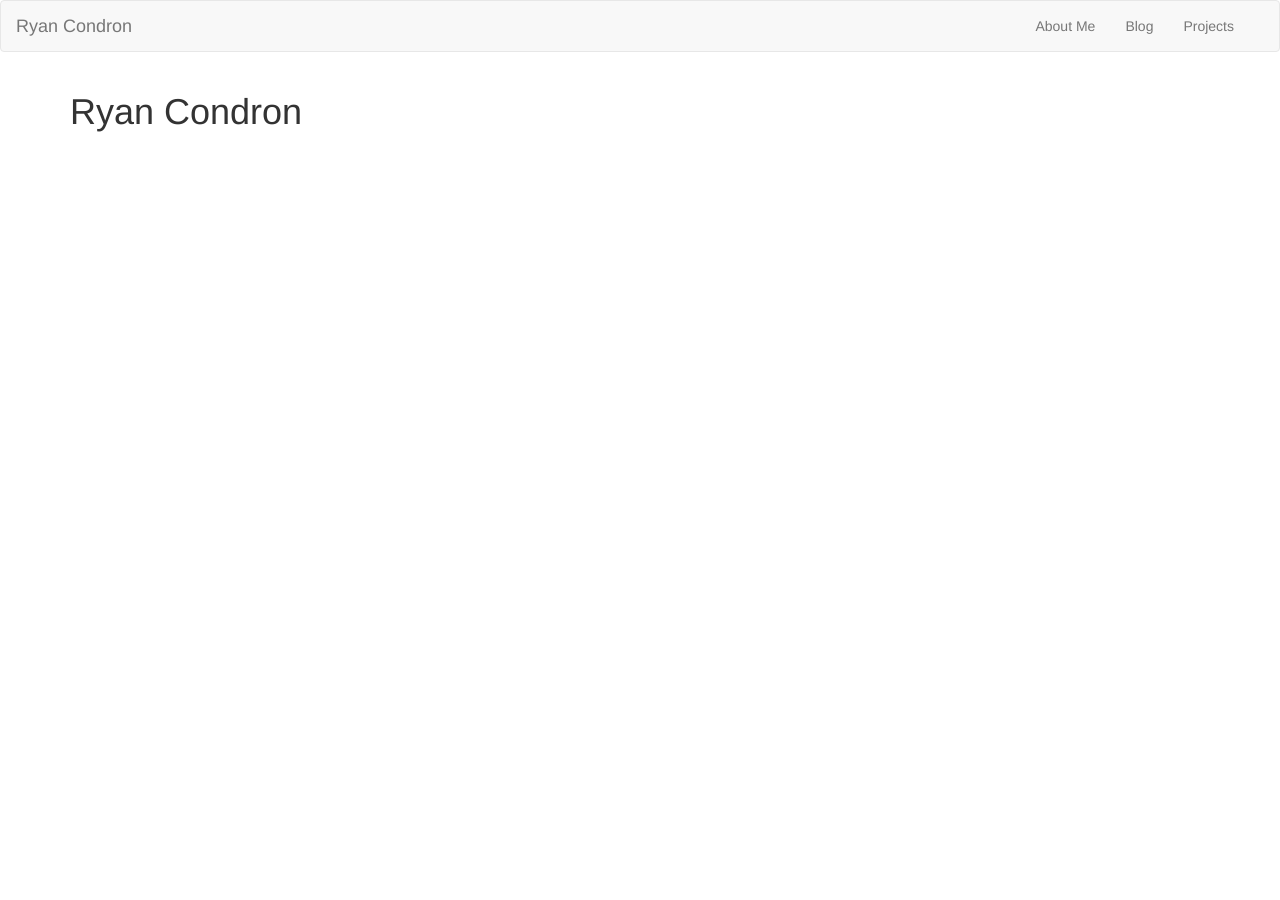
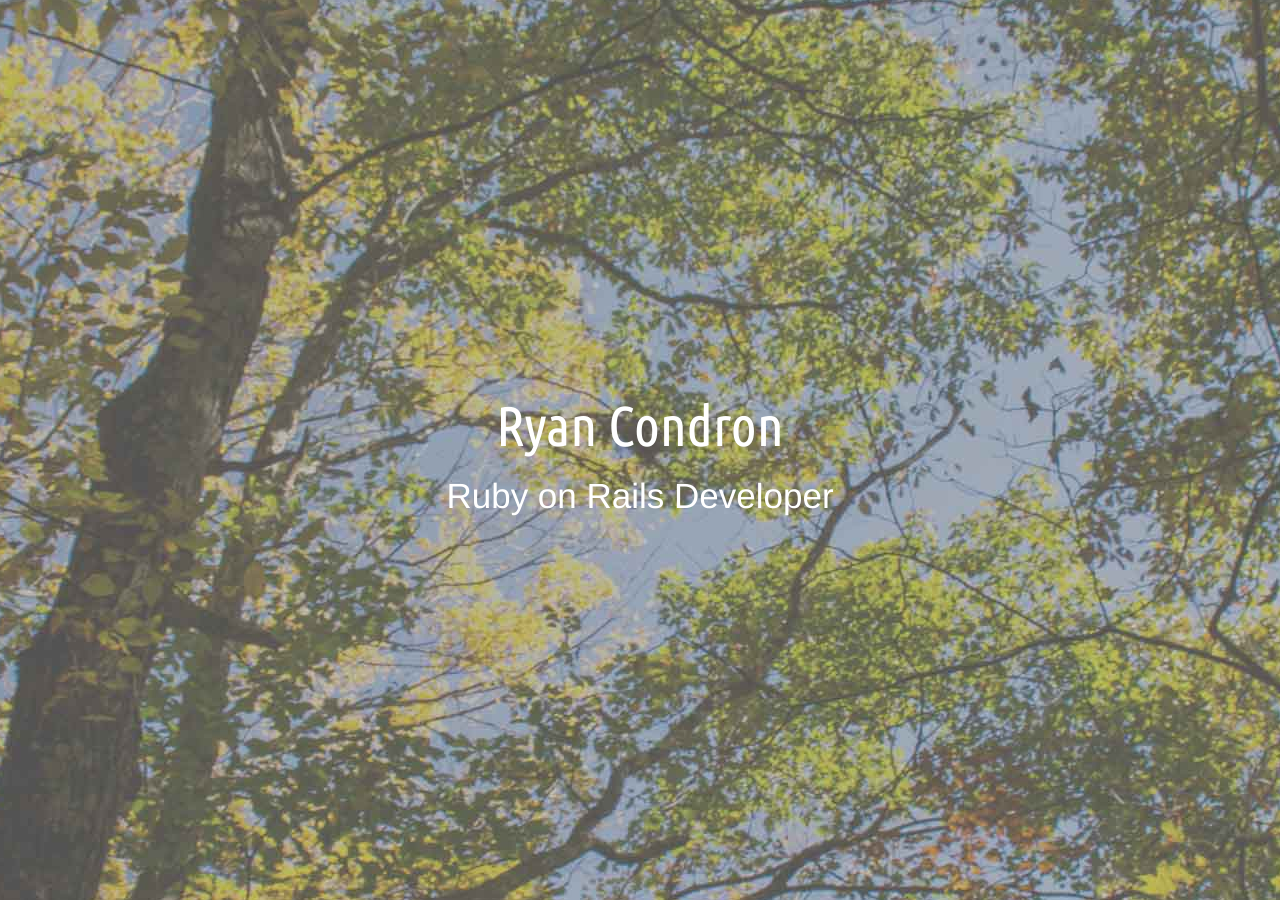
Before and after one commit to rebelweb/rebelweb.github.io, a Jekyll site: the page built from index.html, in a window 1280 px wide. Built offline with Jekyll 4.4.1, drawn with Linux system fonts in a browser that asks for light colours.

Commit message:
simple hmepage

```diff
--- a/_config.yml
+++ b/_config.yml
@@ -1,4 +1,5 @@
 title: Ryan Condron
+tagline: Ruby on Rails Developer
 email: rebelwebdevelopment@gmail.com
 description: > # this means to ignore newlines until "baseurl:"
   I am an experienced web developer with a focus on Ruby on Rails and Linux.
--- /dev/null
+++ b/_layouts/home.html
@@ -0,0 +1,6 @@
+<html>
+  {% include head.html %}
+  <body>
+    {{ content }}
+  </body>
+</html>
--- a/css/main.scss
+++ b/css/main.scss
@@ -6,3 +6,45 @@ $spacing-unit: 30px !default;
 @charset "utf-8";
 @import "bootstrap";
 @import "syntax";
+@import url('https://fonts.googleapis.com/css?family=Ubuntu+Condensed');
+
+html {
+  padding: 0px;
+  min-height: 100%;
+  margin: 0px;
+}
+
+body {
+  min-height: 100%;
+  margin: 0px;
+  padding: 0px;
+}
+
+.home {
+  background: url('../images/background.jpg') no-repeat;
+  background-position: center center;
+  margin: 0px;
+  padding: 0px;
+  min-height: 100%;
+}
+
+.home-title {
+  display: block;
+  text-align: center;
+  font-size: 4em;
+  color: #fff;
+  font-family: 'Ubuntu Condensed', sans-serif;
+}
+
+.home-tagline {
+  text-align: center;
+  font-size: 2.5em;
+  color: #fff;
+}
+
+.home-text {
+  position: fixed;
+  top: 50%;
+  left: 50%;
+  transform: translate(-50%, -50%);
+}
--- a/index.html
+++ b/index.html
@@ -1,7 +1,9 @@
 ---
-layout: default
+layout: home
 ---
-
-<div class="home">
-
+<div class="container-fluid home">
+  <div class="home-text">
+    <h1 class="home-title">{{ site.title }}</h1>
+    <h2 class="home-tagline">{{ site.tagline }}</h2>
+  </div>
 </div>
```
Also changed, not shown: images/background.jpg (added).
